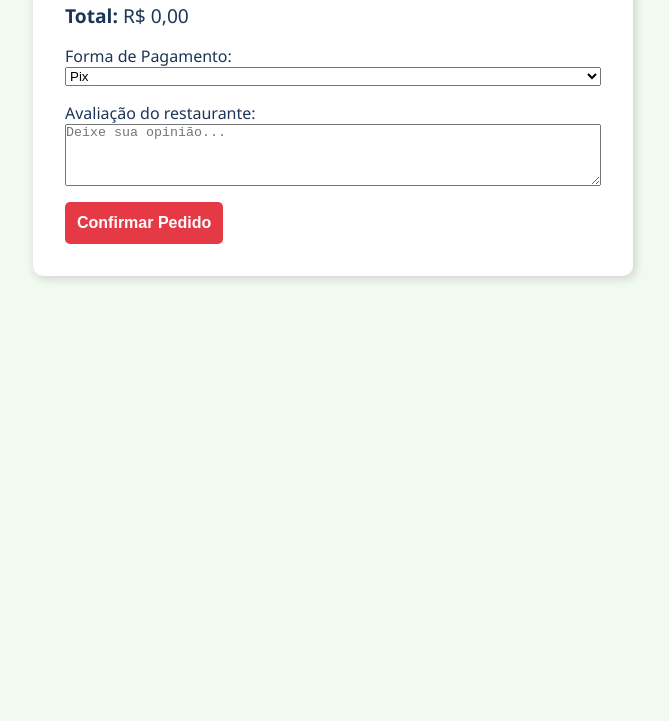
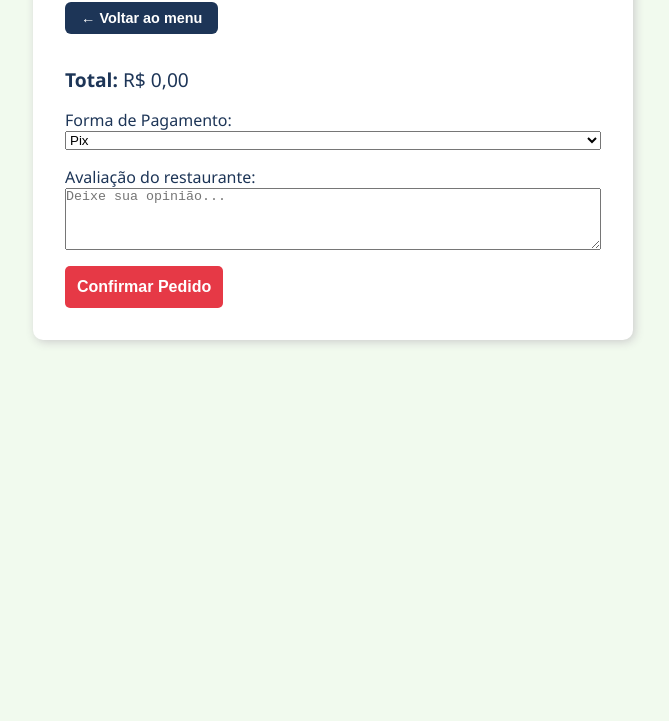
Before and after one commit to EduardoArauj0/Delivery-Food-Prototipo, a plain HTML site: page pages/finalizar.html in a window 1280 px wide. Shown: the part 127-848 px from the top of the page, without its empty margins (307-976 px from the left). Drawn offline with Linux system fonts and the light colour scheme.

Commit message:
feat: adiciona botão 'Voltar ao menu' na tela de finalização

```diff
--- a/css/finalizar.css
+++ b/css/finalizar.css
@@ -47,3 +47,14 @@
     font-size: 1rem;
     font-weight: bold;
   }
+
+  .btn-voltar {
+    background-color: var(--azul);
+    color: white;
+    border: none;
+    padding: 0.5rem 1rem;
+    border-radius: 6px;
+    font-size: 0.9rem;
+    cursor: pointer;
+    margin-bottom: 1rem;
+  }
--- a/pages/finalizar.html
+++ b/pages/finalizar.html
@@ -11,7 +11,11 @@
   <main class="finalizar-container">
     <h2>Finalizar Pedido</h2>
 
-    <section id="lista-itens">    </section>
+    <a href="/index.html">
+      <button class="btn-voltar">← Voltar ao menu</button>
+    </a>
+
+    <section id="lista-itens"></section>
 
     <div class="total">
       <strong>Total: </strong><span id="valor-total">R$ 0,00</span>
```
